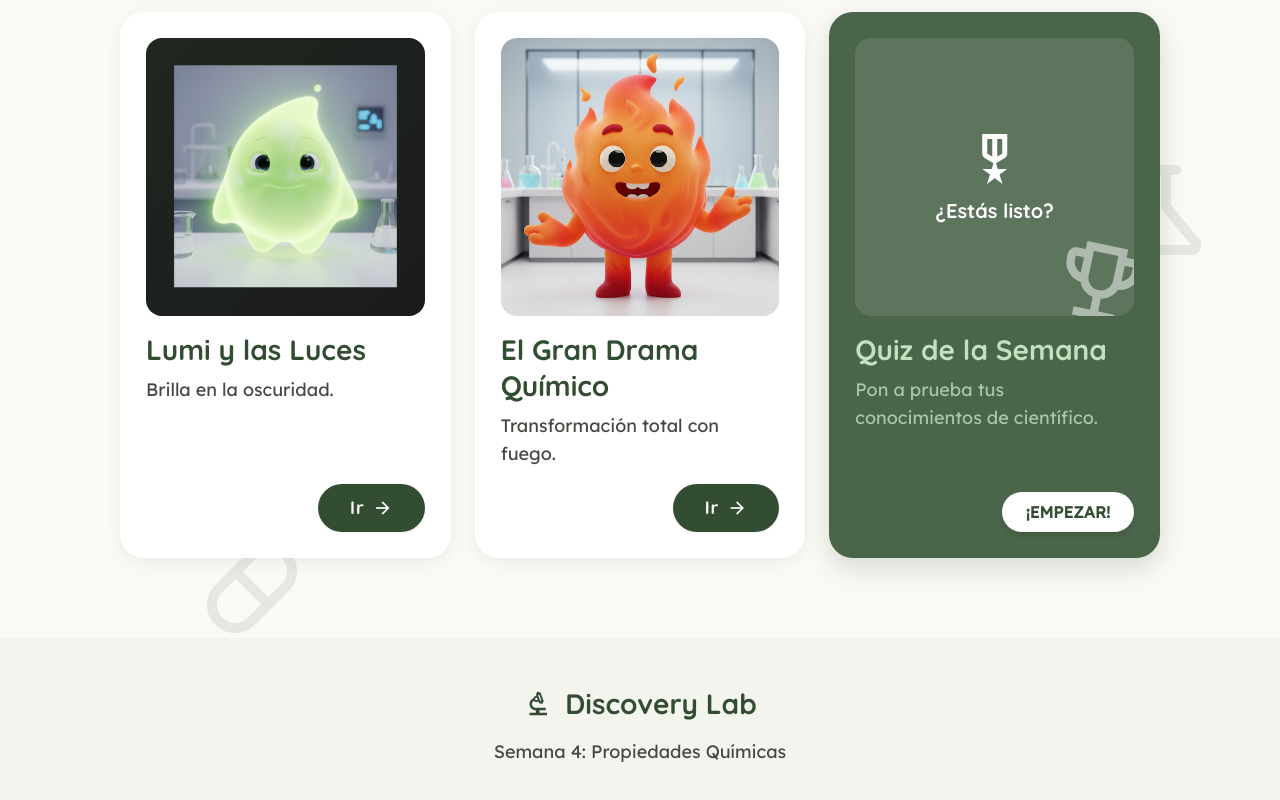
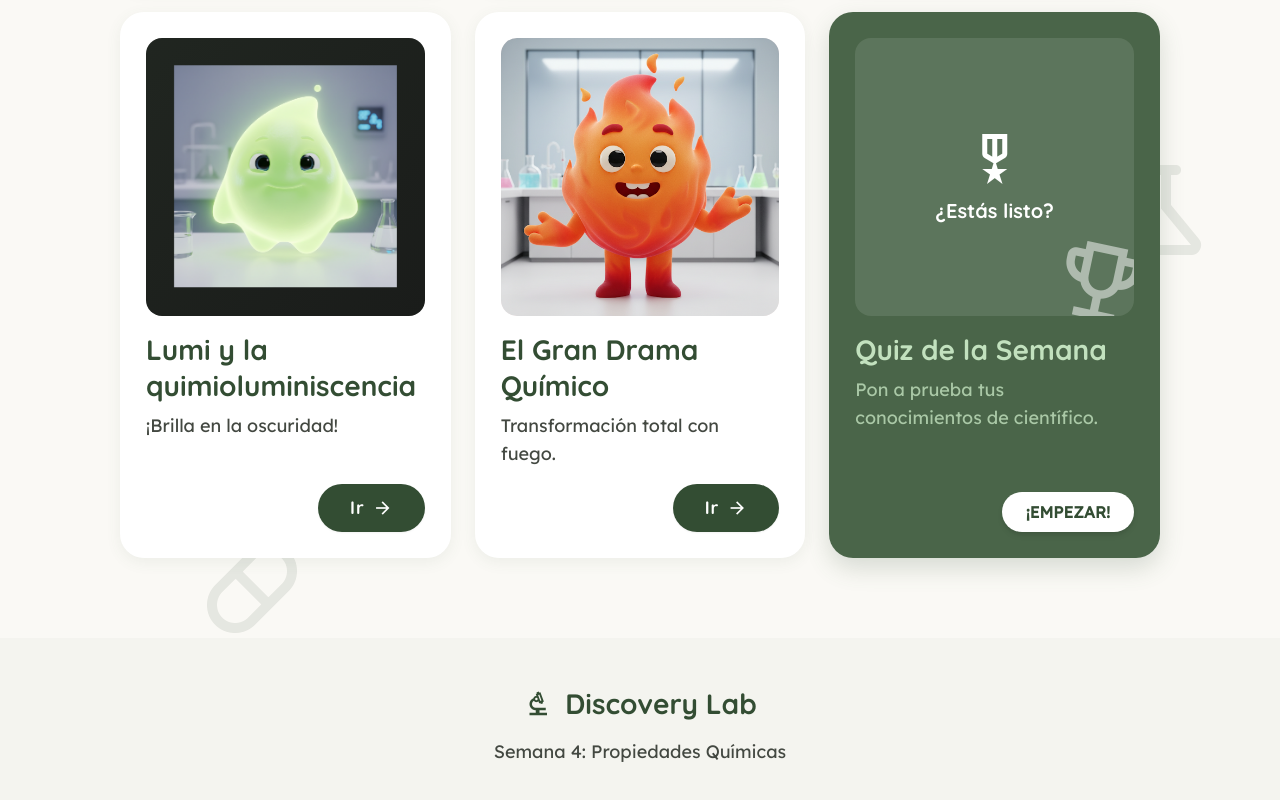
Before and after one commit to Karol-with-d/POOproyecto, a React (Vite) app in the folder frontend/: page /semana/4 in a window 1280 px wide. Shown: the part 847-1647 px from the top of the page. Built offline with nearby package versions, Linux system fonts and the light colour scheme; no server answers.

Commit message:
feat(frontend): register weekly 4 quiz/activities in routing and dashboard

```diff
--- a/frontend/src/App.tsx
+++ b/frontend/src/App.tsx
@@ -9,6 +9,9 @@ import Semana4Page from './pages/Semana4Page';
 import OxidacionPage from './pages/OxidacionPage';
 import FermentacionPage from './pages/FermentacionPage';
 import OpuestosPage from './pages/OpuestosPage';
+import QuimioluminiscenciaPage from './pages/QuimioluminiscenciaPage';
+import CombustionPage from './pages/CombustionPage';
+import Semana4QuizPage from './pages/Semana4QuizPage';
 import Semana5Page from './pages/Semana5Page';
 import Semana6Page from './pages/Semana6Page';
 import SuperpoderesStartPage from './pages/SuperpoderesStartPage';
@@ -47,6 +50,9 @@ function App() {
         <Route path="/semana/4/oxidacion" element={<OxidacionPage />} />
         <Route path="/semana/4/fermentacion" element={<FermentacionPage />} />
         <Route path="/semana/4/opuestos" element={<OpuestosPage />} />
+        <Route path="/semana/4/quimioluminiscencia" element={<QuimioluminiscenciaPage />} />
+        <Route path="/semana/4/combustion" element={<CombustionPage />} />
+        <Route path="/semana/4/quiz" element={<Semana4QuizPage />} />
         <Route path="/semana/5" element={<Semana5Page />} />
         <Route path="/semana/5/semillas" element={<SemillasGamePage />} />
         <Route path="/semana/5/busqueda" element={<BusquedaGamePage />} />
--- a/frontend/src/pages/Semana4Page.tsx
+++ b/frontend/src/pages/Semana4Page.tsx
@@ -13,7 +13,7 @@ export default function Semana4Page() {
   const handleHome = () => navigate('/home');
 
   const handleStartQuiz = () => {
-    alert('Próximamente');
+    navigate('/semana/4/quiz');
   };
 
   const handleActivityClick = (activityName: string) => {
@@ -23,6 +23,10 @@ export default function Semana4Page() {
       navigate('/semana/4/fermentacion');
     } else if (activityName === 'Ácidos y Bases') {
       navigate('/semana/4/opuestos');
+    } else if (activityName === 'Quimioluminiscencia') {
+      navigate('/semana/4/quimioluminiscencia');
+    } else if (activityName === 'Combustión') {
+      navigate('/semana/4/combustion');
     } else {
       alert(`${activityName}: Próximamente`);
     }
@@ -206,10 +210,10 @@ export default function Semana4Page() {
               />
             </div>
             <h3 className="font-headline-md text-headline-md text-[#334d33] quicksand-text mb-2">
-              Lumi y las Luces
+              Lumi y la quimioluminiscencia
             </h3>
             <p className="font-body-md text-body-md text-on-surface-variant mb-4">
-              Brilla en la oscuridad.
+              ¡Brilla en la oscuridad!
             </p>
             <div className="mt-auto flex items-center justify-between">
               <div className="flex items-center gap-2 bg-[#334d33] text-white px-8 py-3 rounded-full font-bold shadow-sm hover:scale-105 transition-all quicksand-text text-label-lg ml-auto">
```
